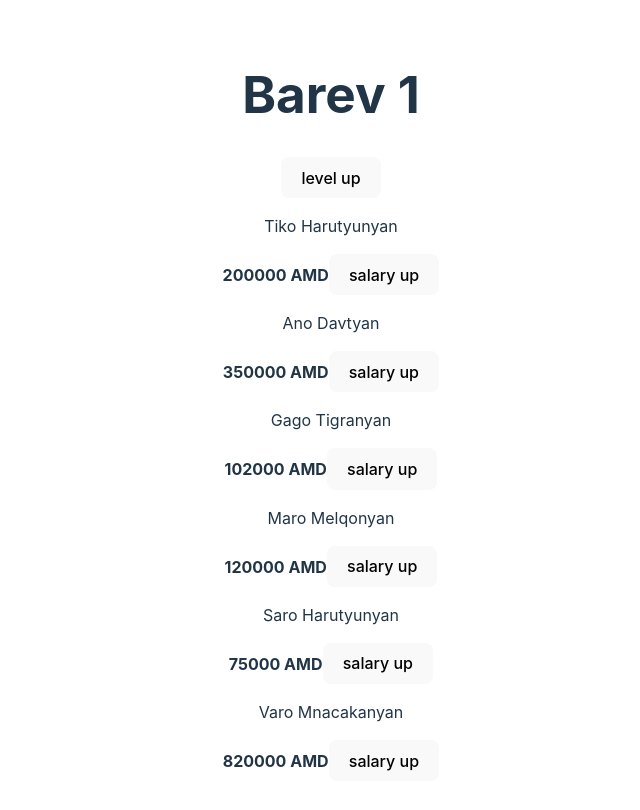
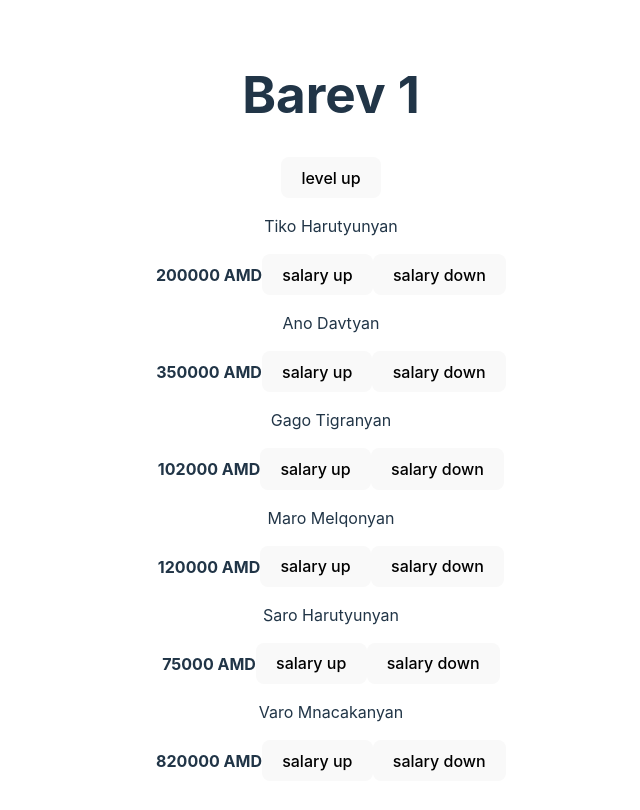
Before and after one commit to shoghdev/React_tasks, a React (Vite) app: page / in a window 1280 px wide. Shown: the top 810 px of the page, without its empty margins (309-949 px from the left). Built offline with nearby package versions, Linux system fonts and the light colour scheme.

Commit message:
Add a 'Salary Down' button that reduces the salary by 50,000 AMD with each click, down to a minimum of 50,000 AMD

```diff
--- a/src/App.jsx
+++ b/src/App.jsx
@@ -21,6 +21,15 @@ export default function App(){
     setPeople(temp)
   }
 
+  const handleSalaryDown = (id) => {
+    let temp = [...people]
+    let index = temp.findIndex(x => x.id == id)
+    if(temp[index].salary > 50_000) {
+      temp[index].salary -= 50_000
+    }
+    setPeople(temp)
+  }
+
   return <>
     <h1>Barev {count}</h1>
     <button onClick={() => setCount(count + 1)}> level up</button>
@@ -29,6 +38,7 @@ export default function App(){
         <p> {item.name} {item.surname}</p>
         <strong>{item.salary} AMD</strong>
         <button onClick={() => handleSalaryUp(item.id) }>salary up</button>
+        <button onClick={() => handleSalaryDown(item.id) }>salary down</button>
       </div>)
     }
   </>
```
